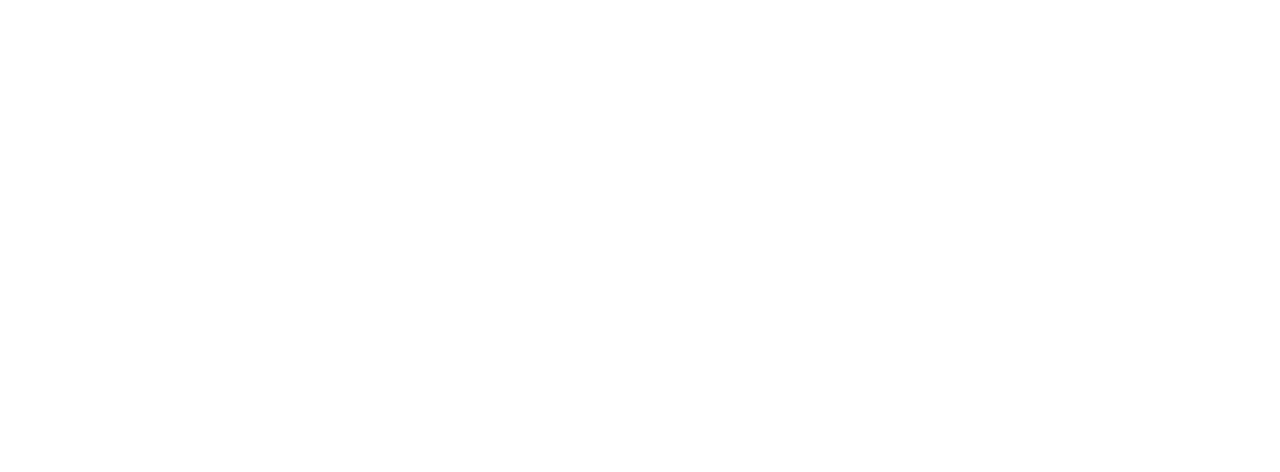
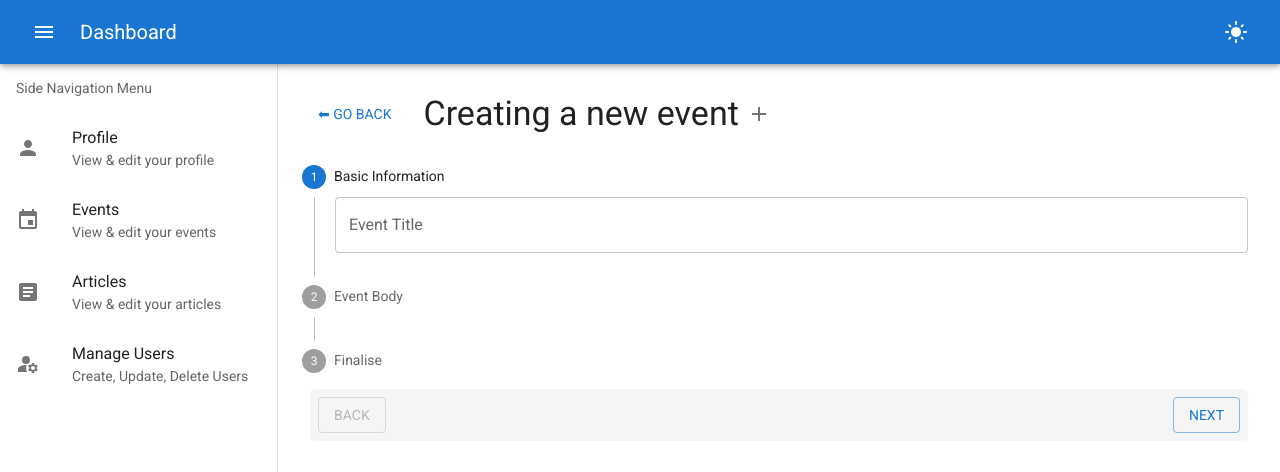
Before and after one commit to HL-Abdallah/project-b, a React (Create React App) app: page /events/new in a window 1280 px wide. Before the commit this address had no page. Shown: the top 472 px of the page. Built offline with nearby package versions, Linux system fonts and the light colour scheme; a web font is replaced by a local one.

Commit message:
Event grid fixes, working on New Event page

```diff
--- a/public/index.html
+++ b/public/index.html
@@ -7,7 +7,7 @@
   <meta name="viewport" content="width=device-width, initial-scale=1" />
   <meta name="theme-color" content="#000000" />
   <meta name="Dashboard website" content="Web site created using create-react-app for bilal" />
-  <title>Tableau De Bord</title>
+  <title>Dashboard</title>
 </head>
 
 <body>
--- a/src/App.js
+++ b/src/App.js
@@ -7,6 +7,7 @@
 import PrimaryLayout from './components/PrimaryLayout';
 import SingleEvent from './routes/evenements/SingleEvent';
 import EditSingleEvent from './routes/evenements/EditSingleEvent';
+import NewSingleEvent from './routes/evenements/NewSingleEvent';
 // styles
 import './styles/css-reset.css';
 import { lightTheme } from './styles/myTheme';
@@ -28,11 +29,12 @@
         <Routes>
           <Route path='/' element={<PrimaryLayout changeTheme={(e) => setTheme(e)} />}>
             <Route path='article' element={<Article />} />
-            <Route path='evenement' element={<Evenement />} />
-            <Route path="evenement/:event_id" element={<SingleEvent />} />
-            <Route path="evenement/edit/:event_id" element={<EditSingleEvent />} />
+            <Route path='events' element={<Evenement />} />
+            <Route path="events/view/:event_id" element={<SingleEvent />} />
+            <Route path="events/edit/:event_id" element={<EditSingleEvent />} />
+            <Route path="events/new" element={<NewSingleEvent />} />
             <Route path='profile' element={<Profil />} />
-            <Route path='parametresUtilisateur' element={<ParametresUtilisateurs />} />
+            <Route path='user-settings' element={<ParametresUtilisateurs />} />
           </Route>
         </Routes>
       </BrowserRouter>
--- a/src/components/PrimaryLayout.js
+++ b/src/components/PrimaryLayout.js
@@ -43,7 +43,7 @@
                             Dashboard
                         </Typography>
                     </Link>
-                    <Tooltip sx={{ marginLeft: 'auto' }} title={"Thème Clair / Thème Sombre"} arrow>
+                    <Tooltip sx={{ marginLeft: 'auto' }} title={"Dark theme / Light theme"} arrow>
                         <IconButton color="inherit" onClick={() => handleThemeChange()}>
                             {theme.palette.mode === "light" ? <LightModeIcon /> : <DarkModeIcon />}
                         </IconButton>
@@ -60,7 +60,7 @@
                 <List
                     subheader={
                         <ListSubheader component="div" id="nested-list-subheader">
-                            Menu De Navigation
+                            Side Navigation Menu
                         </ListSubheader>
                     }
                 >
@@ -70,17 +70,17 @@
                                 <ListItemIcon>
                                     <PersonIcon />
                                 </ListItemIcon>
-                                <ListItemText primary="Profil" secondary="Consulter votre profil" />
+                                <ListItemText primary="Profile" secondary="View & edit your profile" />
                             </ListItemButton>
                         </ListItem>
                     </Link>
-                    <Link to='/evenement'>
+                    <Link to='/events'>
                         <ListItem disablePadding>
                             <ListItemButton>
                                 <ListItemIcon>
                                     <EventIcon />
                                 </ListItemIcon>
-                                <ListItemText primary="Evénements" secondary="Consulter tout les evénements" />
+                                <ListItemText primary="Events" secondary="View & edit your events" />
                             </ListItemButton>
                         </ListItem>
                     </Link>
@@ -90,17 +90,17 @@
                                 <ListItemIcon>
                                     <ArticleIcon />
                                 </ListItemIcon>
-                                <ListItemText primary="Articles" secondary="Consulter tout les articles" />
+                                <ListItemText primary="Articles" secondary="View & edit your articles" />
                             </ListItemButton>
                         </ListItem>
                     </Link>
-                    <Link to='/parametresUtilisateur'>
+                    <Link to='/user-settings'>
                         <ListItem disablePadding>
                             <ListItemButton>
                                 <ListItemIcon>
                                     <ManageAccountsIcon />
                                 </ListItemIcon>
-                                <ListItemText primary="Parametres Utilisateurs" secondary="Gérer les comptes utilisateurs" />
+                                <ListItemText primary="Manage Users" secondary="Create, Update, Delete Users" />
                             </ListItemButton>
                         </ListItem>
                     </Link>
--- a/src/routes/evenements/EditSingleEvent.js
+++ b/src/routes/evenements/EditSingleEvent.js
@@ -18,7 +18,7 @@
 
   return (
     <>
-      <Button onClick={() => navigate("/evenement")}>⬅ GO Back</Button>
+      <Button sx={{ m: 1 }} onClick={() => navigate("/events")}>⬅ GO Back</Button>
       <h1>Edit Event : {event_id}</h1>
       <div>{JSON.stringify(event)}</div>
     </>
--- /dev/null
+++ b/src/routes/evenements/NewSingleEvent.js
@@ -0,0 +1,100 @@
+import {
+    Paper, StepLabel, Stepper, Step, Typography,
+    IconButton, createTheme, Button, StepContent, TextField
+} from '@mui/material'
+import React from 'react'
+import AddIcon from '@mui/icons-material/Add';
+import { useNavigate } from 'react-router-dom';
+
+const NewSingleEvent = () => {
+    // Hooks & state
+    const theme = createTheme();
+    const [activeStep, setActiveStep] = React.useState(0);
+    const navigate = useNavigate();
+    // handlers
+
+    return (
+        <Paper elevation={2} sx={{ p: 3, height: "100%" }} >
+            <div style={{
+                display: 'flex',
+                flexWrap: 'wrap',
+                alignItems: "center",
+                marginBottom: theme.spacing(2)
+            }}>
+                <Button sx={{ m: 1 }} onClick={() => navigate("/events")}>⬅ GO Back</Button>
+                <Typography variant="h4" ml={2}>
+                    Creating a new event
+                </Typography>
+                <IconButton disableRipple >
+                    <AddIcon />
+                </IconButton>
+            </div>
+
+            <Stepper
+                orientation="vertical"
+                activeStep={activeStep}
+            >
+                <Step>
+                    <StepLabel>Basic Information</StepLabel>
+                    <StepContent>
+                        <TextField
+                            label="Event Title"
+                            fullWidth
+                        />
+                    </StepContent>
+                </Step>
+                <Step>
+                    <StepLabel>Event Body</StepLabel>
+                    <StepContent>
+                        <TextField
+                            label="Title"
+                        />
+                    </StepContent>
+                </Step>
+                <Step>
+                    <StepLabel>Finalise</StepLabel>
+                    <StepContent>
+                    </StepContent>
+                </Step>
+            </Stepper>
+            <StepSwitcher activeStep={activeStep} setActiveStep={setActiveStep} />
+        </Paper>
+    )
+}
+
+const StepSwitcher = ({ activeStep, setActiveStep }) => {
+
+    const theme = createTheme();
+
+    return (
+        <div style={{
+            display: "flex",
+            justifyContent: "space-between",
+            backgroundColor: theme.palette.grey[100],
+            borderRadius: "5px",
+            margin: theme.spacing(1),
+            padding: theme.spacing(1),
+        }}>
+            <Button
+                disabled={activeStep === 0}
+                onClick={() => setActiveStep(prev => prev - 1)}
+                variant="outlined"
+            >
+                Back
+            </Button>
+            <div>
+                {activeStep !== 2 ? (
+                    <Button
+                        disabled={activeStep === 2}
+                        onClick={() => setActiveStep(prev => prev + 1)}
+                        variant="outlined"
+                    >
+                        Next
+                    </Button>)
+                    : (<Button>Finish</Button>)}
+            </div>
+        </div>
+    )
+}
+
+export default NewSingleEvent
--- a/src/routes/evenements/SingleEvent.js
+++ b/src/routes/evenements/SingleEvent.js
@@ -18,7 +18,7 @@
 
   return (
     <>
-      <Button sx={{ m: 1 }} onClick={() => navigate("/evenement")}>⬅ GO Back</Button>
+      <Button sx={{ m: 1 }} onClick={() => navigate("/events")}>⬅ GO Back</Button>
       <h1>Consult Event : {event_id}</h1>
       <div>{JSON.stringify(event)}</div>
     </>
```
Also changed, not shown: src/routes/evenements/Evenement.js (+74 -22 lines).
